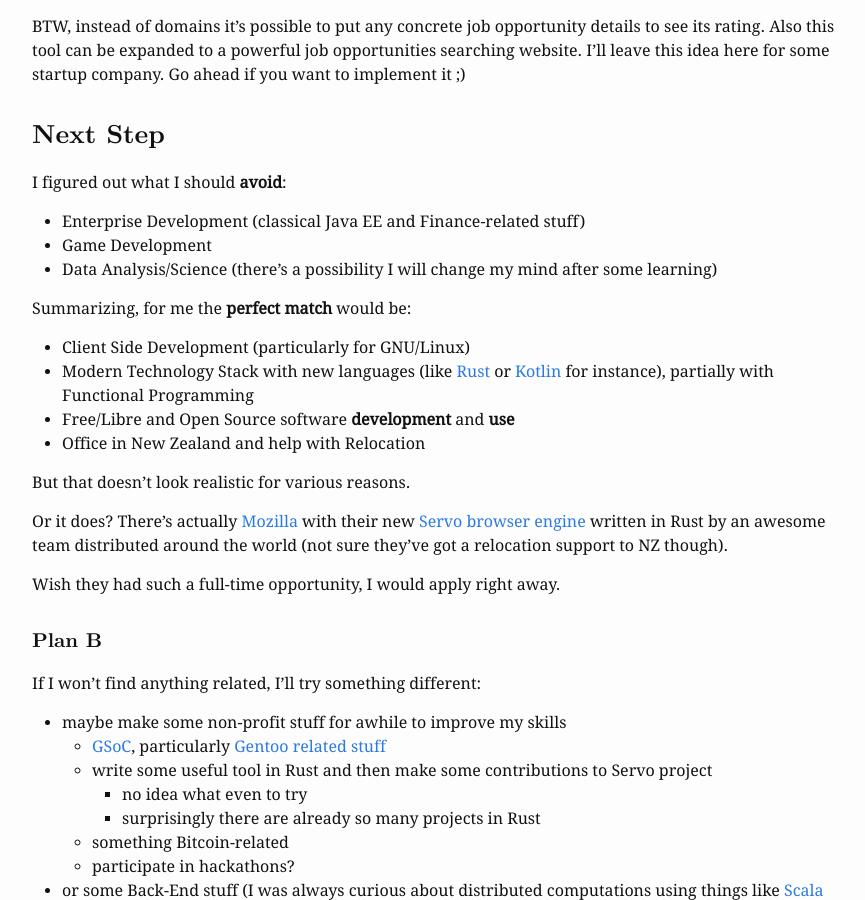
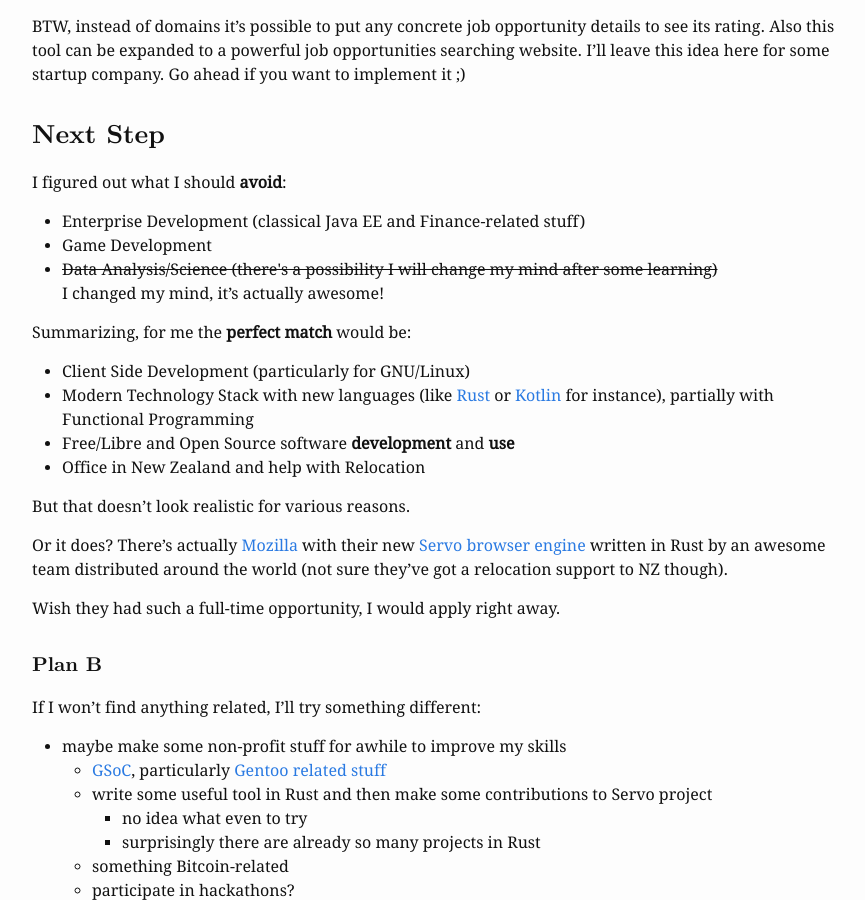
Before and after one commit to alopatindev/alopatindev.github.io, a Jekyll site: the page built from _posts/2016-04-30-career-shift-time.markdown, in a window 1280 px wide and 900 px high, scrolled down 2319 px. Shown: the whole window, without its empty margins (203-1068 px from the left). Built offline with Jekyll 4.4.1, drawn with Linux system fonts in a browser that asks for light colours; comment, search, counter and statistics services are not loaded.

Commit message:
update 2016-04-30-career-shift-time

```diff
--- a/_posts/2016-04-30-career-shift-time.markdown
+++ b/_posts/2016-04-30-career-shift-time.markdown
@@ -120,7 +120,7 @@ I figured out what I should **avoid**:
 
 - Enterprise Development (classical Java EE and Finance-related stuff)
 - Game Development
-- Data Analysis/Science (there's a possibility I will change my mind after some learning)
+- <s>Data Analysis/Science (there's a possibility I will change my mind after some learning)</s> I changed my mind, it's actually awesome!
 
 Summarizing, for me the **perfect match** would be:
 
```
